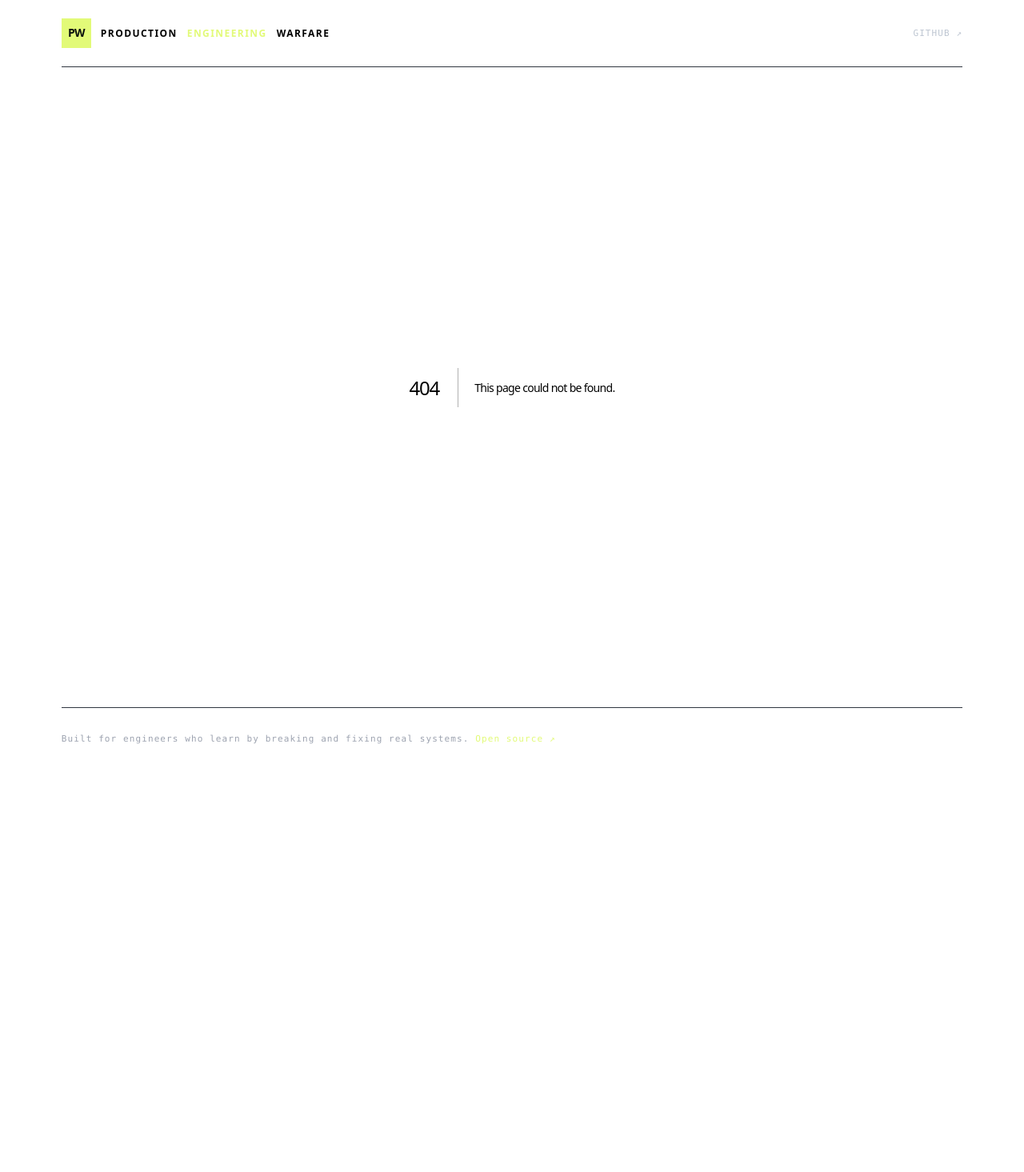
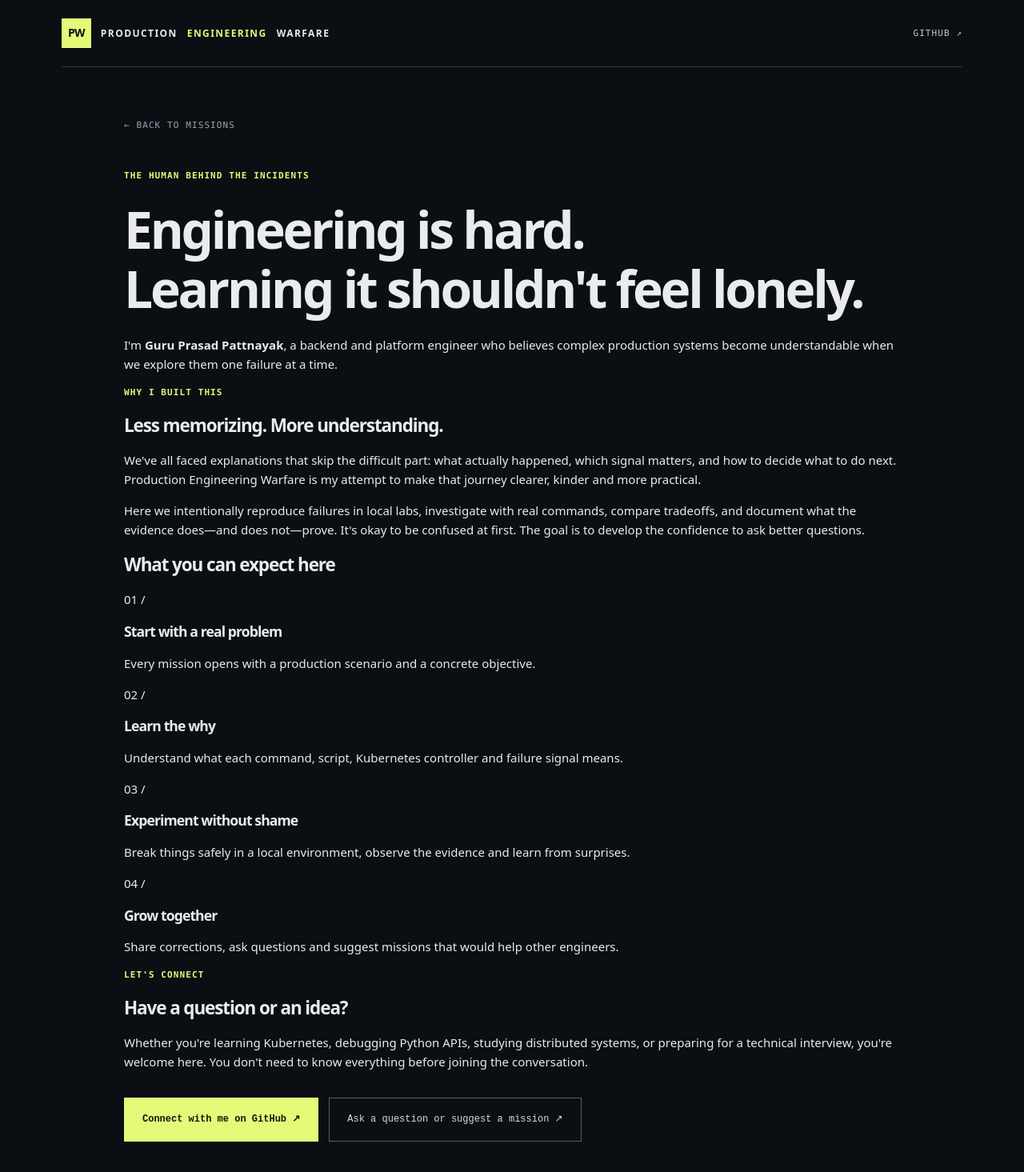
Before and after one commit to bapuoldtown/production-engineering-warfare, a Next.js app in the folder web/: page /about in a window 1280 px wide. Before the commit this address had no page. Shown: the top 1465 px of the page at 80% size. Before the commit the page ends 981 px from the top, so only its background shows below. Built offline with nearby package versions, Linux system fonts and the light colour scheme.

Commit message:
feat: add founder story and welcoming community contact page

```diff
--- /dev/null
+++ b/web/app/about/page.tsx
@@ -0,0 +1,17 @@
+import Link from "next/link";
+export const metadata={title:"About Guru Prasad Pattnayak | Production Engineering Warfare",description:"Meet the engineer behind Production Engineering Warfare and join a welcoming, practical learning community."};
+export default function About(){return <main className="detail about">
+<Link href="/" className="back">← BACK TO MISSIONS</Link>
+<div className="eyebrow">THE HUMAN BEHIND THE INCIDENTS</div>
+<h1>Engineering is hard.<br/><span className="accent">Learning it shouldn't feel lonely.</span></h1>
+<p className="about-lead">I'm <strong>Guru Prasad Pattnayak</strong>, a backend and platform engineer who believes complex production systems become understandable when we explore them one failure at a time.</p>
+<section className="about-panel"><div className="eyebrow">WHY I BUILT THIS</div><h2>Less memorizing. More understanding.</h2><p>We've all faced explanations that skip the difficult part: what actually happened, which signal matters, and how to decide what to do next. Production Engineering Warfare is my attempt to make that journey clearer, kinder and more practical.</p><p>Here we intentionally reproduce failures in local labs, investigate with real commands, compare tradeoffs, and document what the evidence does—and does not—prove. It's okay to be confused at first. The goal is to develop the confidence to ask better questions.</p></section>
+<section className="about-principles"><h2>What you can expect here</h2><div className="about-grid">
+<div><span>01 /</span><h3>Start with a real problem</h3><p>Every mission opens with a production scenario and a concrete objective.</p></div>
+<div><span>02 /</span><h3>Learn the why</h3><p>Understand what each command, script, Kubernetes controller and failure signal means.</p></div>
+<div><span>03 /</span><h3>Experiment without shame</h3><p>Break things safely in a local environment, observe the evidence and learn from surprises.</p></div>
+<div><span>04 /</span><h3>Grow together</h3><p>Share corrections, ask questions and suggest missions that would help other engineers.</p></div>
+</div></section>
+<section className="about-panel"><div className="eyebrow">LET'S CONNECT</div><h2>Have a question or an idea?</h2><p>Whether you're learning Kubernetes, debugging Python APIs, studying distributed systems, or preparing for a technical interview, you're welcome here. You don't need to know everything before joining the conversation.</p><div className="actions"><a className="btn" href="https://github.com/bapuoldtown" target="_blank" rel="noopener noreferrer">Connect with me on GitHub ↗</a><a className="outline" href="https://github.com/bapuoldtown/production-engineering-warfare/issues/new" target="_blank" rel="noopener noreferrer">Ask a question or suggest a mission ↗</a></div><p className="about-note">GitHub Issues are public. Please don't share credentials, personal information, or confidential production details.</p></section>
+<p className="about-signoff">Let's make production engineering easier to understand—one mission, one experiment, one lesson at a time. <strong>— Guru</strong></p>
+</main>}
```
